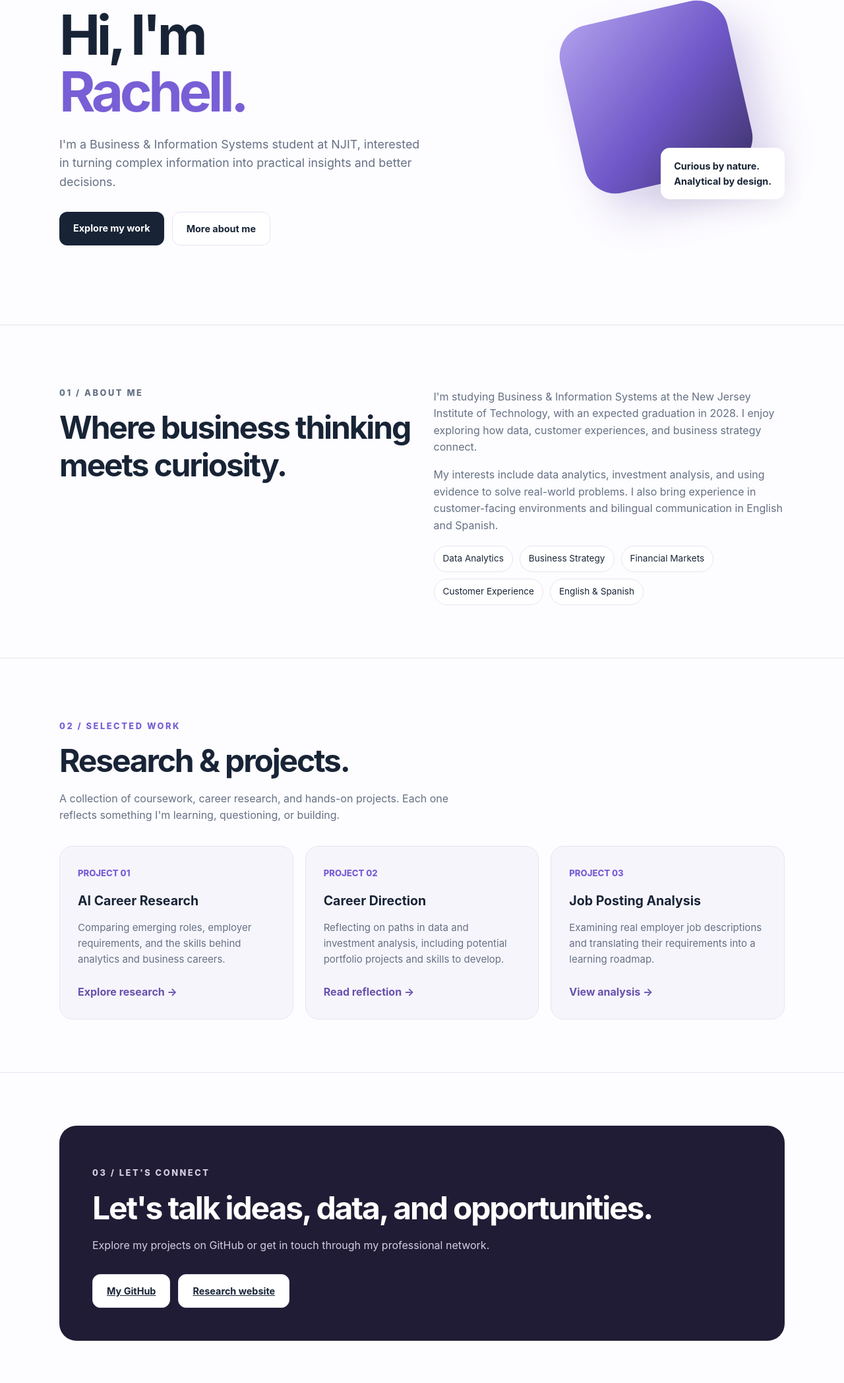
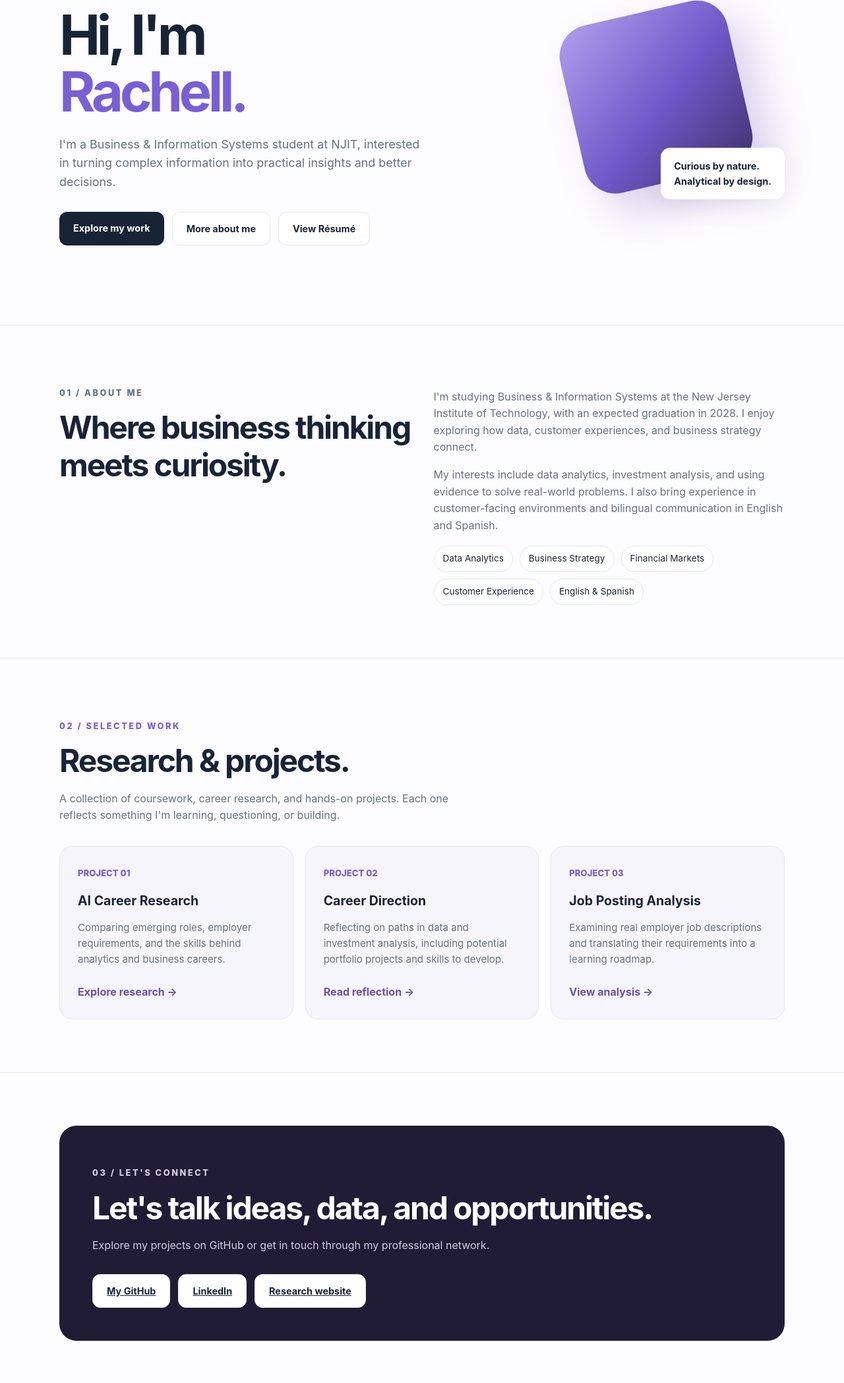
Before and after one commit to rachr23/ai-career-research, a website: page docs/public/portfolio/index.html in a window 1280 px wide. Shown: the part 264-2360 px from the top of the page at 66% size. Drawn offline with Linux system fonts and the light colour scheme.

Commit message:
Add resume and LinkedIn links to portfolio

```diff
--- a/docs/public/portfolio/index.html
+++ b/docs/public/portfolio/index.html
@@ -4,13 +4,13 @@
 <body>
 <header class="wrap nav"><a class="logo" href="#top">RR<span>.</span></a><nav class="navlinks" aria-label="Main navigation"><a href="#about">About</a><a href="#work">Work</a><a href="#contact">Contact</a><a href="../">Research site</a></nav></header>
 <main id="top">
-<section class="wrap hero"><div><span class="pill">OPEN TO LEARNING & OPPORTUNITIES</span><p class="eyebrow">Business · Data · Finance</p><h1>Hi, I'm<br><em>Rachell.</em></h1><p class="lead">I'm a Business & Information Systems student at NJIT, interested in turning complex information into practical insights and better decisions.</p><div class="actions"><a class="btn" href="#work">Explore my work</a><a class="btn alt" href="#about">More about me</a></div></div><div class="art" aria-hidden="true"><div class="orb"></div><div class="artlabel">Curious by nature.<br>Analytical by design.</div></div></section>
+<section class="wrap hero"><div><span class="pill">OPEN TO LEARNING & OPPORTUNITIES</span><p class="eyebrow">Business · Data · Finance</p><h1>Hi, I'm<br><em>Rachell.</em></h1><p class="lead">I'm a Business & Information Systems student at NJIT, interested in turning complex information into practical insights and better decisions.</p><div class="actions"><a class="btn" href="#work">Explore my work</a><a class="btn alt" href="#about">More about me</a><a class="btn alt" href="../Rachell%20Rivera%20Resume.pdf" target="_blank" rel="noopener noreferrer">View Résumé</a></div></div><div class="art" aria-hidden="true"><div class="orb"></div><div class="artlabel">Curious by nature.<br>Analytical by design.</div></div></section>
 <section id="about" class="section"><div class="wrap about"><div><p class="eyebrow">01 / About me</p><h2>Where business thinking meets curiosity.</h2></div><div><p>I'm studying Business & Information Systems at the New Jersey Institute of Technology, with an expected graduation in 2028. I enjoy exploring how data, customer experiences, and business strategy connect.</p><p>My interests include data analytics, investment analysis, and using evidence to solve real-world problems. I also bring experience in customer-facing environments and bilingual communication in English and Spanish.</p><div class="chips"><span class="chip">Data Analytics</span><span class="chip">Business Strategy</span><span class="chip">Financial Markets</span><span class="chip">Customer Experience</span><span class="chip">English & Spanish</span></div></div></div></section>
 <section id="work" class="section"><div class="wrap"><p class="eyebrow">02 / Selected work</p><h2>Research & projects.</h2><p class="sectionintro">A collection of coursework, career research, and hands-on projects. Each one reflects something I'm learning, questioning, or building.</p><div class="grid">
 <article class="tile"><span class="num">PROJECT 01</span><h3>AI Career Research</h3><p>Comparing emerging roles, employer requirements, and the skills behind analytics and business careers.</p><a href="../roles">Explore research →</a></article>
 <article class="tile"><span class="num">PROJECT 02</span><h3>Career Direction</h3><p>Reflecting on paths in data and investment analysis, including potential portfolio projects and skills to develop.</p><a href="../direction">Read reflection →</a></article>
 <article class="tile"><span class="num">PROJECT 03</span><h3>Job Posting Analysis</h3><p>Examining real employer job descriptions and translating their requirements into a learning roadmap.</p><a href="../job-descriptions">View analysis →</a></article>
 </div></div></section>
-<section class="section" id="contact"><div class="wrap"><div class="contact"><p class="eyebrow">03 / Let's connect</p><h2>Let's talk ideas, data, and opportunities.</h2><p>Explore my projects on GitHub or get in touch through my professional network.</p><div class="actions"><a class="btn alt" href="https://github.com/rachr23" target="_blank" rel="noopener noreferrer">My GitHub</a><a class="btn alt" href="../">Research website</a></div></div></div></section>
+<section class="section" id="contact"><div class="wrap"><div class="contact"><p class="eyebrow">03 / Let's connect</p><h2>Let's talk ideas, data, and opportunities.</h2><p>Explore my projects on GitHub or get in touch through my professional network.</p><div class="actions"><a class="btn alt" href="https://github.com/rachr23" target="_blank" rel="noopener noreferrer">My GitHub</a><a class="btn alt" href="https://www.linkedin.com/in/rachell-rivera-36892626b" target="_blank" rel="noopener noreferrer">LinkedIn</a><a class="btn alt" href="../">Research website</a></div></div></div></section>
 </main><footer class="wrap">© 2026 Rachell Rivera · Made for my IS117 portfolio</footer>
 </body></html>
```
